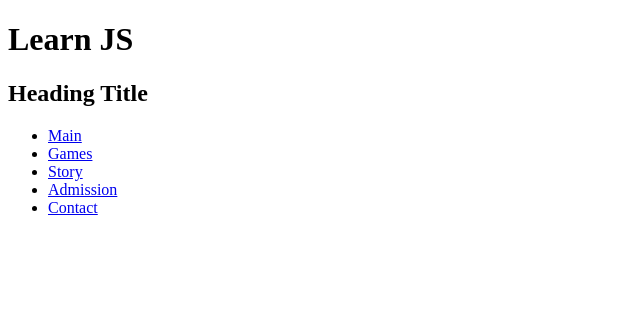
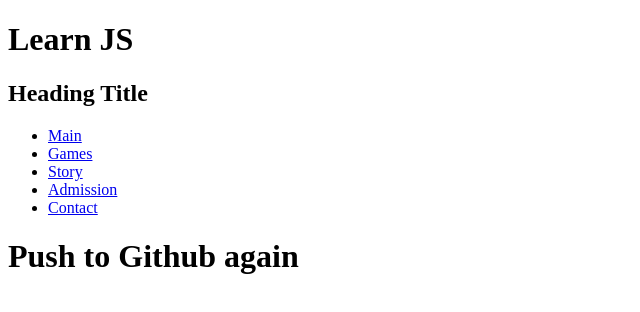
Before and after one commit to AyodejiSebanjo/gitandithubclass, a plain HTML site: page index.html in a window 1280 px wide. Shown: the whole page, without its empty margins (0-640 px from the left). Drawn offline with Linux system fonts and the light colour scheme.

Commit message:
added the evening service section

```diff
--- a/index.html
+++ b/index.html
@@ -28,6 +28,11 @@
         </ul>
     </div>
 
+
+    <div class="evening-service-push-retry">
+        <h1>Push to Github again</h1>
+    </div>
+
 </body>
 
 <script src="script.js"></script>
```
